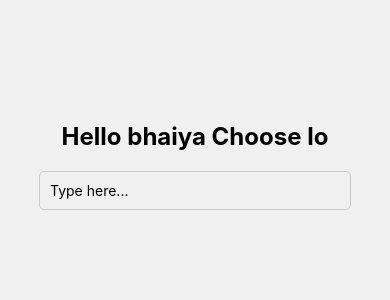
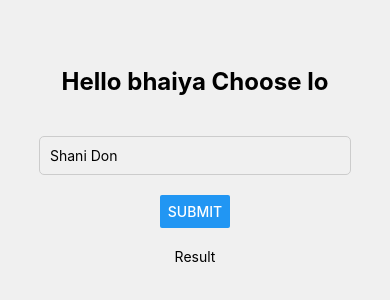
Before and after one commit to Shanisoni/YtReactNative, a React Native app: screen / in a window 390 px wide. Shown: the part 256-556 px from the top of the page. Built offline with nearby package versions, Linux system fonts and the light colour scheme.

Commit message:
commited

```diff
--- a/App.jsx
+++ b/App.jsx
@@ -450,17 +450,26 @@
 
 
 
-import { StyleSheet, Text, View, TextInput } from 'react-native'
-import React from 'react'
+import { StyleSheet, Text, View, TextInput,Button } from 'react-native'
+import React, { useState } from 'react'
+// import { Button } from 'react-native/types_generated/index'
 // import { TextInput } from 'react-native/types_generated/index'
 
 const App = () => {
+   const [text, setText] = useState('Shani Don')
+
+
+
   return (
     <View style={styles.container}>
       <Text style={styles.title}>Hello bhaiya Choose lo</Text>
       <TextInput placeholder='Type here...'
       style={styles.textinpt}
+      value={text}
+      onChangeText={(text) => setText(text)}
       />
+      <Button title='Submit' ></Button>
+      <Text> Result </Text>
     </View>
   )
 }
@@ -473,6 +482,7 @@ const styles = StyleSheet.create({
     justifyContent: 'center',
     alignItems: 'center',
     backgroundColor: '#f0f0f0',
+    gap: 20,
   },
   title: {
     fontSize: 24,
```
